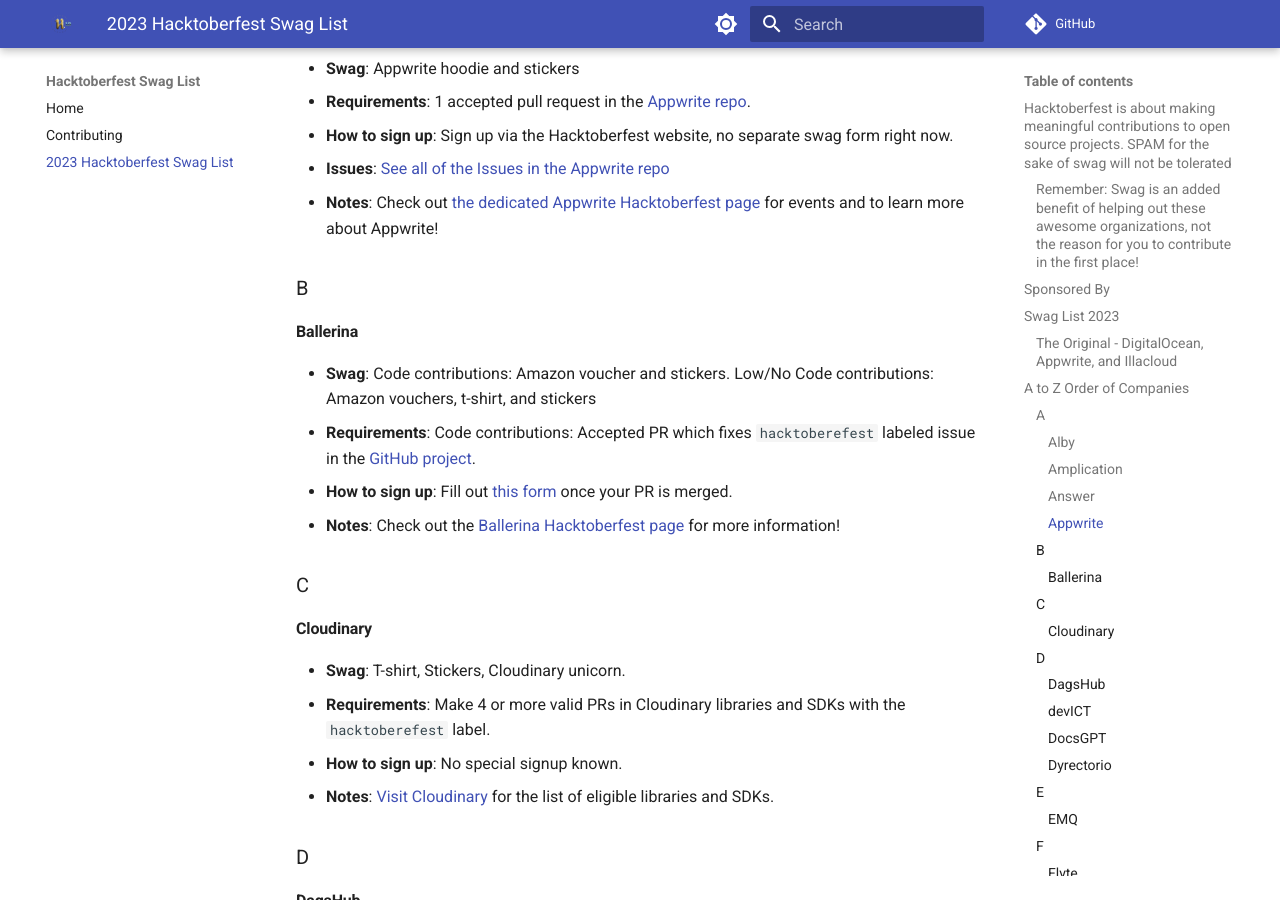
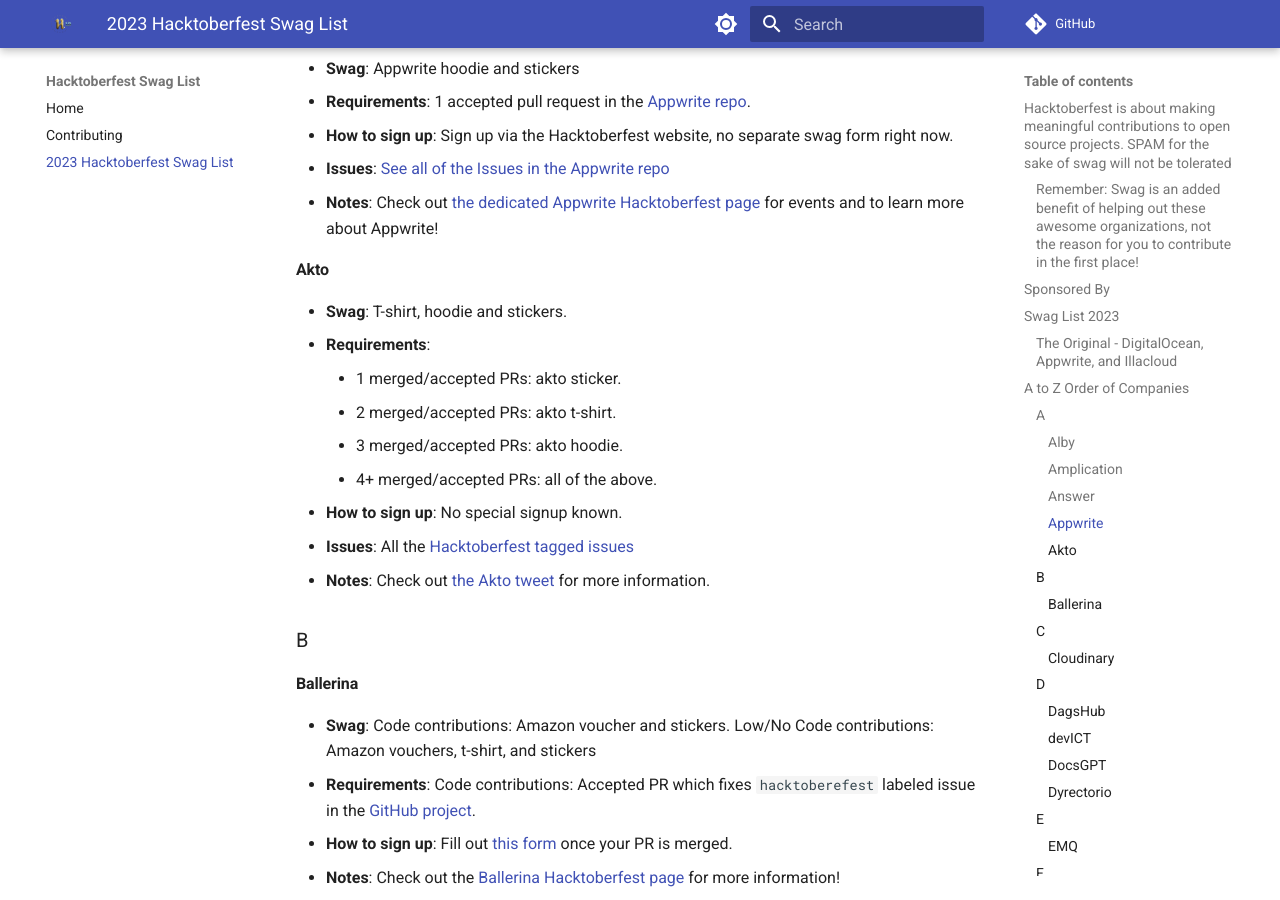
Before and after one commit to crweiner/hacktoberfest-swag-list, an MkDocs documentation site: the page built from docs/list.md, in a window 1280 px wide and 900 px high, scrolled down 2500 px. Built offline with MkDocs 1.6.1 and Material for MkDocs 9.7.7, drawn with Linux system fonts in a browser that asks for light colours; plug-ins that fetch from the network failed and are left out; comment, search, counter and statistics services are not loaded.

Commit message:
Added Akto to the Hacktoberfest Swag List (#737)

```diff
--- a/docs/list.md
+++ b/docs/list.md
@@ -81,6 +81,18 @@
 - **How to sign up**: Sign up via the Hacktoberfest website, no separate swag form right now.
 - **Issues**: [See all of the Issues in the Appwrite repo](https://github.com/appwrite/appwrite/issues)
 - **Notes**: Check out [the dedicated Appwrite Hacktoberfest page](https://hacktoberfest.appwrite.io) for events and to learn more about Appwrite!
+
+#### **Akto**
+
+- **Swag**: T-shirt, hoodie and stickers.
+- **Requirements**:
+    - 1 merged/accepted PRs: akto sticker.
+    - 2 merged/accepted PRs: akto t-shirt.
+    - 3 merged/accepted PRs: akto hoodie.
+    - 4+ merged/accepted PRs: all of the above.
+- **How to sign up**: No special signup known.
+- **Issues**: All the [Hacktoberfest tagged issues](https://github.com/akto-api-security/akto/issues?q=is%3Aopen+is%3Aissue+label%3Ahacktoberfest)
+- **Notes**: Check out [the Akto tweet](https://twitter.com/Aktodotio/status/1708716187582927316) for more information.
 
 ### B
 
```
